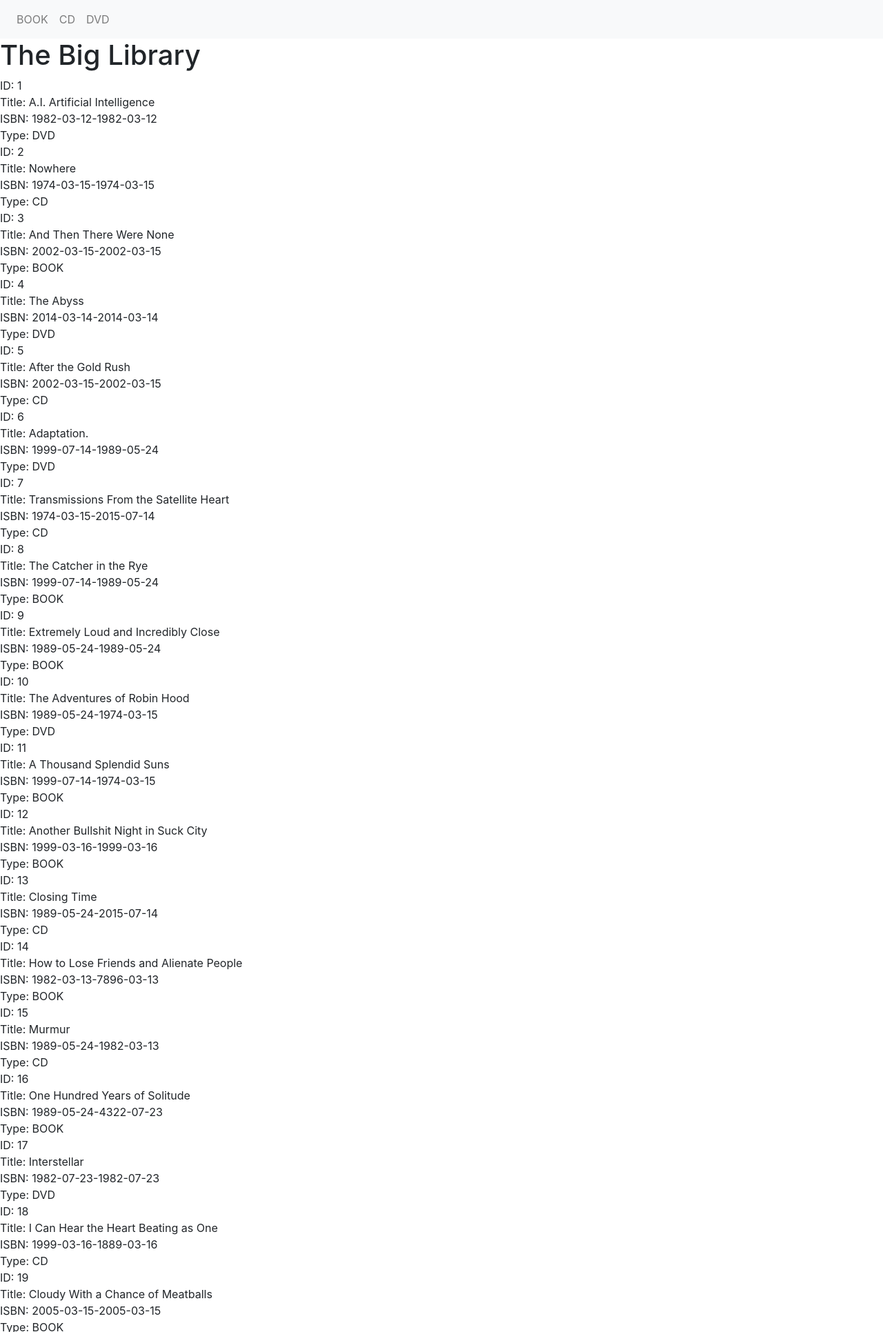
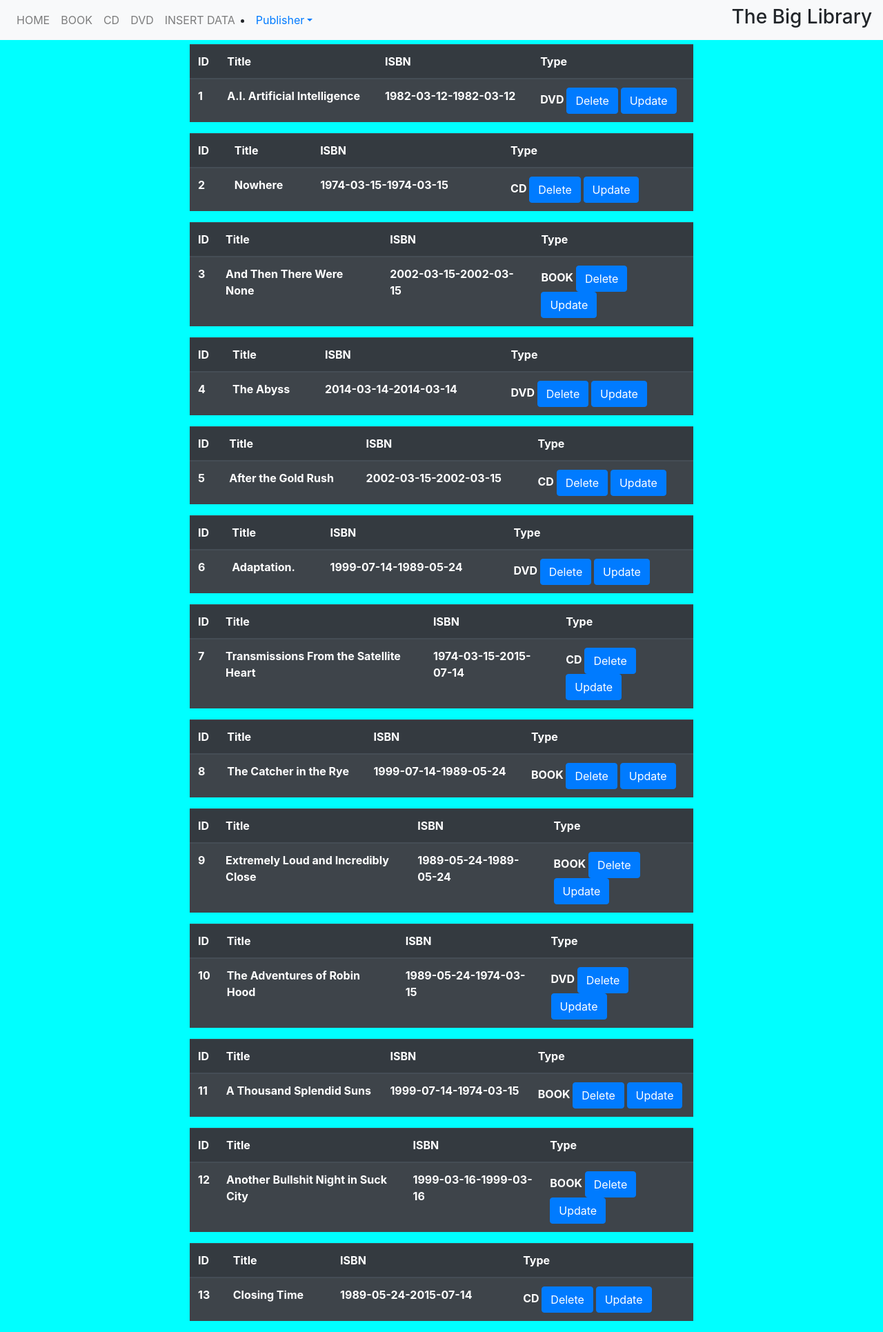
Before and after one commit to GyarmatiAdam/FSWD70-CodeReview10-AdamGyarmati, a PHP site: page / in a window 1280 px wide. Shown: the top 1931 px of the page at 69% size. Run offline with PHP 8.4, Linux system fonts and the light colour scheme; data comes from the database, SQL or seed files in the repository; lists and menus that the app fills with data are empty.

```diff
--- a/index.php
+++ b/index.php
@@ -1,51 +1,83 @@
 <?php
+/**
+ * @author Adam Gyarmati
+ */
     require_once('dbconnection.php');
+
 ?>
 
 <!doctype html>
 <html lang="en">
-  <head>
+<head>
     <!-- Required meta tags -->
     <meta charset="utf-8">
     <meta name="viewport" content="width=device-width, initial-scale=1, shrink-to-fit=no">
 
     <!-- Bootstrap CSS -->
     <link rel="stylesheet" href="https://stackpath.bootstrapcdn.com/bootstrap/4.3.1/css/bootstrap.min.css" integrity="sha384-ggOyR0iXCbMQv3Xipma34MD+dH/1fQ784/j6cY/iJTQUOhcWr7x9JvoRxT2MZw1T" crossorigin="anonymous">
-    <link rel="stylesheet" href="style.css">
-    <title>Hello, world!</title>
+    <title>The Big Library</title>
   </head>
-  <body>
-    <nav class="navbar navbar-expand-lg navbar-light bg-light">
-    <div class="collapse navbar-collapse" id="navbarNavAltMarkup">
-        <div class="navbar-nav">
-        <a class="nav-item nav-link" href="#">BOOK</a>
-        <a class="nav-item nav-link" href="#">CD</a>
-        <a class="nav-item nav-link" href="#">DVD</a>
-        </div>
-    </div>
-    </nav>
-    <h1>The Big Library</h1>
-
+  <body style="margin-top: 4rem">
+    <!--add navbar to the page-->
     <?php
-
+        require_once('navbar.php');
+    ?>
+    <div class="container">
+        <div class="row">
+            <div class="col-sm-2 ">
+            <h3 class="position-fixed" style="margin-top: 4rem, margin-left: 0rem"></h3>
+            </div>
+            <div class="col-sm-8">
+    <?php
+    /**
+     * @connection PDO
+     */
         try
         {
             $database = new Connection();
             $db = $database->openConnection();
             $sql = "SELECT * FROM library " ;
             foreach ($db->query($sql) as $row) {
-            echo " ID: ".$row['library_id'] . "<br>";
-            echo " Title: ".$row['title'] . "<br>";
-            echo " ISBN: ".$row['isbn_code'] . "<br>";
-            echo " Type: ".$row['lib_type'] . "<br>";
+    ?>
+    <!--tables-->
+    <table class="table table-striped table-dark">
+    <tbody>
+    <thead>
+        <tr>
+        <th scope="col">ID</th>
+        <th scope="col">Title</th>
+        <th scope="col">ISBN</th>
+        <th scope="col">Type</th>
+        </tr>
+    </thead>
+    <?php
+
+            echo "<tr><th scope='row'>".$row['library_id'] . "</th>";
+            echo "<th scope='row'>".$row['title'] . "</th>";
+            echo "<th scope='row'>".$row['isbn_code'] . "</th>";
+            echo "<th scope='row'>".$row['lib_type'] . "
+            <button type='submit' name='delete' class='btn btn-primary'>Delete</button>
+            <button type='submit' name='update' class='btn btn-primary'>Update</button>
+            </th></tr>";
+
+    ?>
+    </tbody>
+    </table>
+    <?php
             }
         }
         catch (PDOException $e)
         {
             echo "There is some problem in connection: " . $e->getMessage();
         }
+    ?>
+            </div>
+            <div class="col-sm-2">
 
-    ?>
+            </div>
+        </div>
+    </div>
+
 
     <!-- Optional JavaScript -->
     <!-- jQuery first, then Popper.js, then Bootstrap JS -->
--- /dev/null
+++ b/navbar.php
@@ -0,0 +1,44 @@
+<!doctype html>
+<html lang="en">
+  <head>
+    <!-- Required meta tags -->
+    <meta charset="utf-8">
+    <meta name="viewport" content="width=device-width, initial-scale=1, shrink-to-fit=no">
+
+    <!-- Bootstrap CSS -->
+    <link rel="stylesheet" href="style.css">
+  </head>
+  <body>
+        <!--navigation bar-->
+        <nav class="navbar fixed-top navbar-expand-lg navbar-light bg-light">
+    <div class="collapse navbar-collapse" id="navbarNavAltMarkup">
+        <div class="navbar-nav">
+        <a class="nav-item nav-link" href="index.php">HOME</a>
+        <a class="nav-item nav-link" href="#">BOOK</a>
+        <a class="nav-item nav-link" href="#">CD</a>
+        <a class="nav-item nav-link" href="#">DVD</a>
+        <a class="nav-item nav-link" href="insert.php">INSERT DATA</a>
+        </div>
+       <!--dropdown menu-->
+    <li class="nav-item dropdown">
+        <a class="dropdown-toggle" href="#" id="navbarDropdown" role="button" data-toggle="dropdown" aria-haspopup="true" aria-expanded="false">Publisher</a>
+        <div class="dropdown-menu" aria-labelledby="navbarDropdown">
+          <a class="dropdown-item" href="#">Big Book Publisher</a>
+          <div class="dropdown-divider"></div>
+          <a class="dropdown-item" href="#">Small Book Publisher</a>
+          <div class="dropdown-divider"></div>
+          <a class="dropdown-item" href="#">Rich CD Publisher</a>
+          <div class="dropdown-divider"></div>
+          <a class="dropdown-item" href="#">Poor CD Publisher</a>
+          <div class="dropdown-divider"></div>
+          <a class="dropdown-item" href="#">Amazing DVD Publisher</a>
+          <div class="dropdown-divider"></div>
+          <a class="dropdown-item" href="#">General DVD Publisher</a>
+        </div>
+    </li>
+
+    </div>
+        <h3>The Big Library</h3>
+    </nav>
+  </body>
+</html>
--- a/style.css
+++ b/style.css
@@ -0,0 +1,3 @@
+body{
+    background-color: aqua;
+}
```
Also changed, not shown: insert.php (added, +132 -0 lines).
